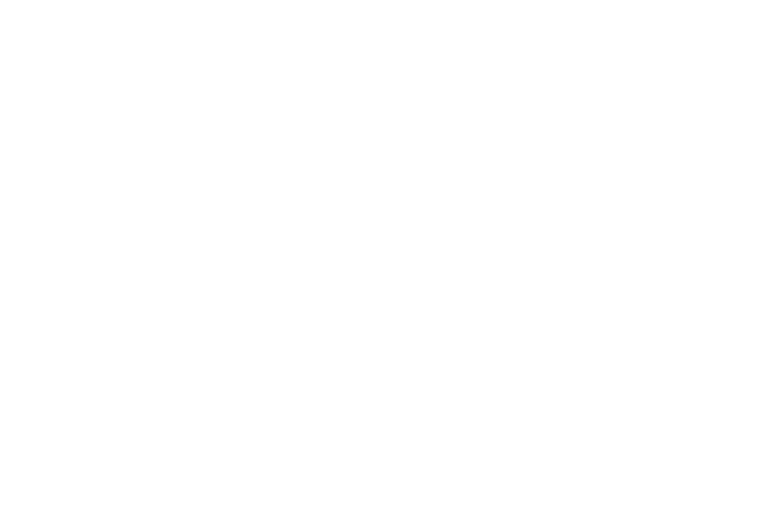
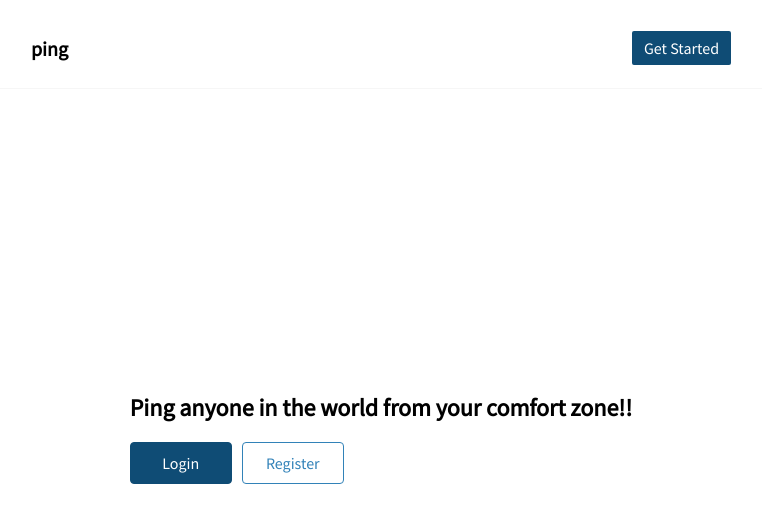
Before and after one commit to samba-chinta/ping-client, a React (Create React App) app: page / in a window 1280 px wide. Shown: the top 522 px of the page, without its empty margins (259-1021 px from the left). Built offline with nearby package versions, Linux system fonts and the light colour scheme.

Commit message:
Home Page Added

```diff
--- a/src/pages/Home.js
+++ b/src/pages/Home.js
@@ -1,14 +1,39 @@
 import React from "react";
+import { NavLink, Link } from "react-router-dom";
 
 import styles from "../styles/page-styles/home.module.css";
-
 
 const Home = (props) => {
     return (
         <div className={styles["page-wrapper"]}>
-            <header className={styles['header']}>
-
+            <header className={styles["header"]}>
+                <div className={styles["page-navigation__wrapper"]}>
+                    <h3 className={styles["app-name"]}>ping</h3>
+                    <nav className={styles["page-navigation"]}>
+                        <NavLink
+                            to="/register"
+                            className={`${styles["nav-link"]} ${styles["get-started"]}`}
+                        >
+                            Get Started
+                        </NavLink>
+                    </nav>
+                </div>
             </header>
+            <main className={styles["main__wrapper"]}>
+                <div className={styles["main"]}>
+                    <h2 className={styles["main_motto"]}>
+                        Ping anyone in the world from your comfort zone!!
+                    </h2>
+                    <div className={styles['routes-wrapper']}>
+                    <Link to="/login" className={styles["route-link"]}>
+                        Login
+                    </Link>
+                    <Link to="/register" className={styles["route-link"]}>
+                        Register
+                    </Link>
+                    </div>
+                </div>
+            </main>
         </div>
     );
 };
--- a/src/styles/page-styles/home.module.css
+++ b/src/styles/page-styles/home.module.css
@@ -0,0 +1,108 @@
+.page-wrapper {
+    padding: 0;
+    margin: 0;
+}
+
+.header {
+    position: relative;
+}
+
+.page-navigation__wrapper {
+    width: 100%;
+    height: 80px;
+    box-sizing: border-box;
+    display: flex;
+    justify-content: space-around;
+    align-items: center;
+    box-shadow: rgba(27, 31, 35, 0.04) 0px 1px 0px, rgba(255, 255, 255, 0.25) 0px 1px 0px inset;
+}
+
+.app-name {
+    font-family: var(--primary-font-family);
+    font-size: var(--medium-font-size);
+}
+
+.page-navigation {
+    display: flex;
+    gap: 20px;
+    align-items: center;
+    font-family: var(--primary-font-family);
+}
+
+.nav-link {
+    text-decoration: none;
+    color: var(--primary-color);
+}
+
+.nav-link:hover {
+    color: var(--black-color);
+}
+
+.get-started {
+    padding: 5px 10px;
+    background-color: var(--primary-color);
+    color: var(--white-color);
+    border: solid 2px var(--primary-color);
+    border-radius: 2px;
+}
+
+.get-started:hover {
+    background-color: var(--white-color);
+    color: var(--primary-color)
+}
+
+.main__wrapper {
+    width: 100%;
+    height: calc(100vh - 120px);
+    display: flex;
+    justify-content: center;
+    align-items: center;
+}
+
+.main_motto {
+    font-family: var(--primary-font-family);
+}
+
+.routes-wrapper {
+    display: flex;
+    align-items: center;
+    gap: 0 10px;
+    font-family: var(--primary-font-family);
+}
+
+.route-link {
+    text-decoration: none;
+    color: var(--primary-color);
+    width: 100px;
+    padding: 10px 0;
+    border-radius: 4px;
+    text-align: center;
+}
+
+.route-link:nth-child(1) {
+    background-color: var(--primary-color);
+    border: solid 1px var(--primary-color);
+    color: var(--white-color)
+}
+
+.route-link:nth-child(1):hover {
+    background-color: var(--white-color);
+    color: var(--primary-color);
+}
+
+.route-link:nth-child(2) {
+    color: var(--secondary-color);
+    border: solid 1px var(--secondary-color);
+}
+
+.route-link:nth-child(2):hover {
+    color: var(--white-color);
+    background-color: var(--secondary-color);
+}
+
+@media screen and (max-width:600px){
+    .page-navigation__wrapper {
+        padding: 20px;
+        justify-content: space-between;
+    }
+}
```
Also changed, not shown: src/components/UI/NavButton.js (deleted, +0 -20 lines), src/styles/component-styles/navbutton.module.css (deleted, +0 -30 lines), src/assests/bg.jpg (added).
